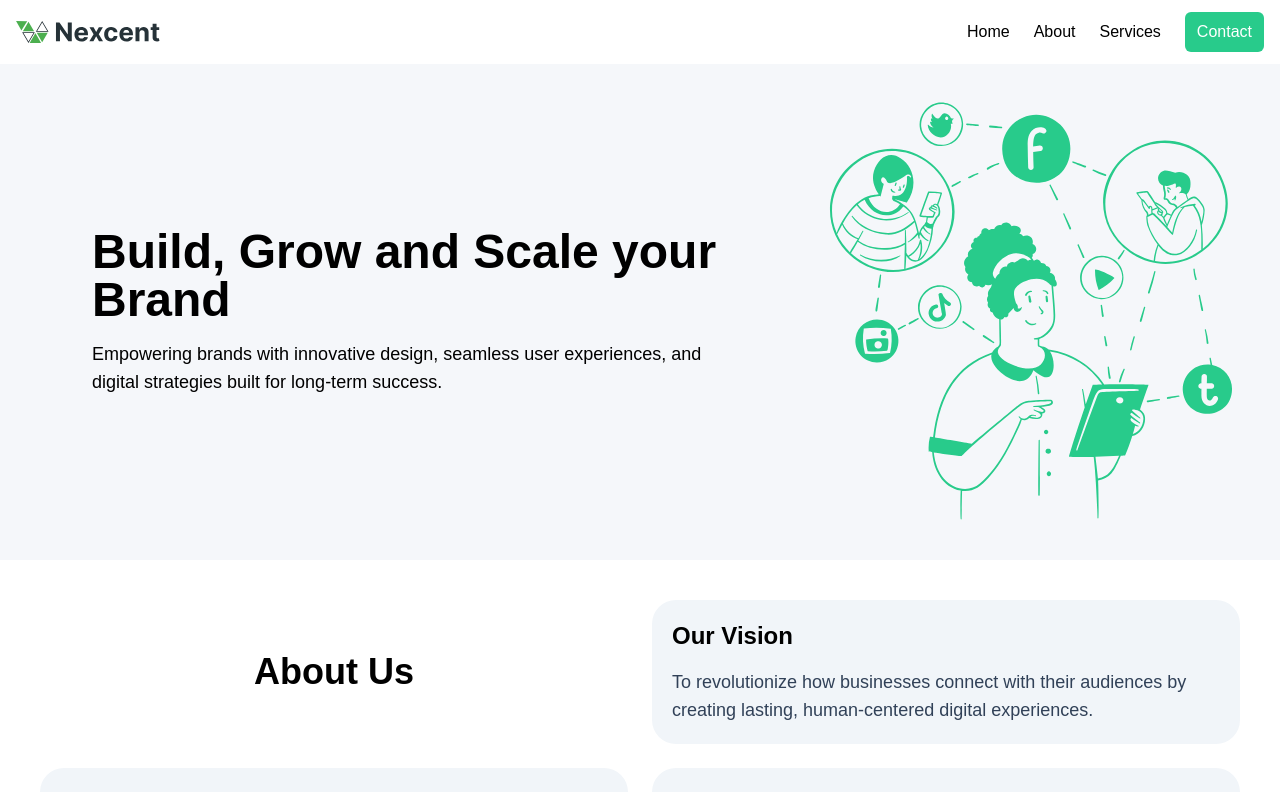
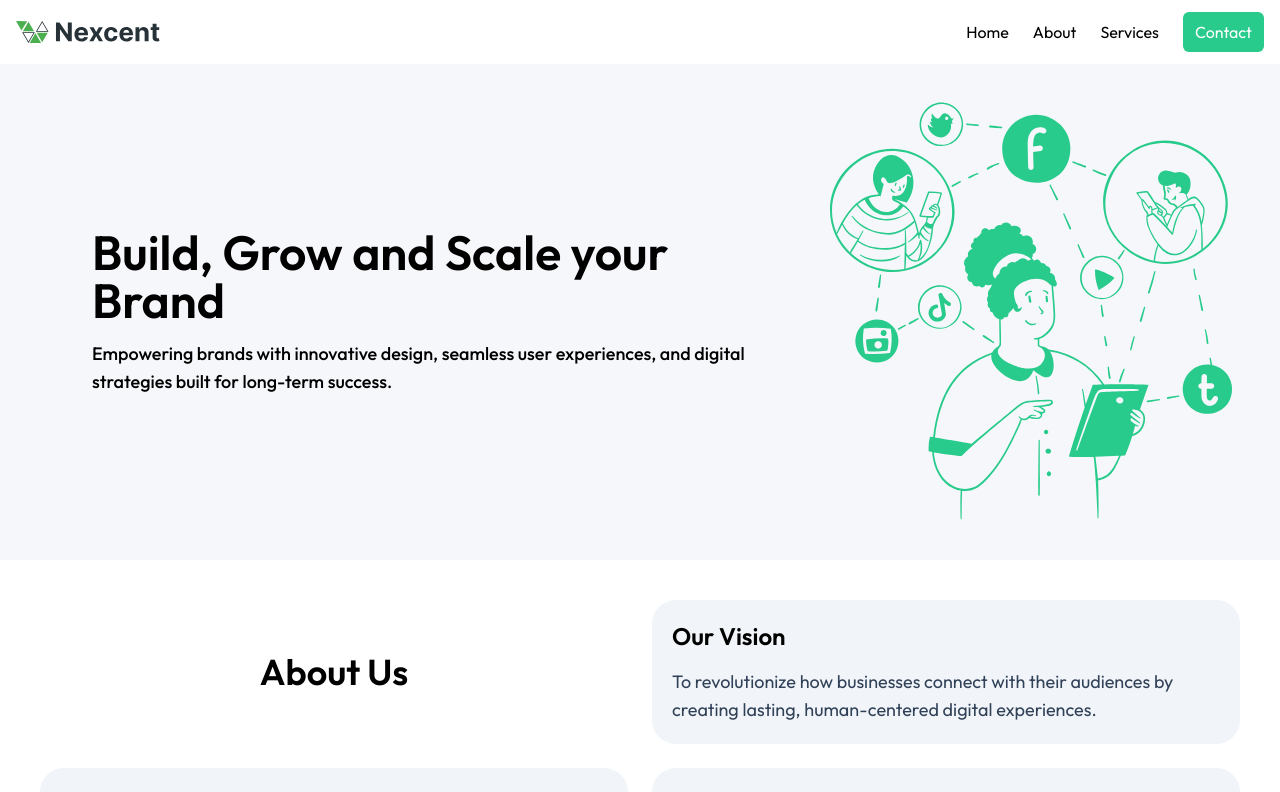
Before and after one commit to myself-meen/maga-tech-website, a React (Vite) app: page / in a window 1280 px wide. Shown: the top 792 px of the page. Built offline with nearby package versions, Linux system fonts and the light colour scheme.

Commit message:
Fix import errors

```diff
--- a/src/index.css
+++ b/src/index.css
@@ -1,5 +1,6 @@
+@import url('https://fonts.googleapis.com/css2?family=Outfit:wght@100..900&display=swap');
 @import "tailwindcss";
-@import url('https://fonts.googleapis.com/css2?family=Outfit:wght@100..900&display=swap');
+
 html{
   scroll-behavior: smooth;
 }
```
